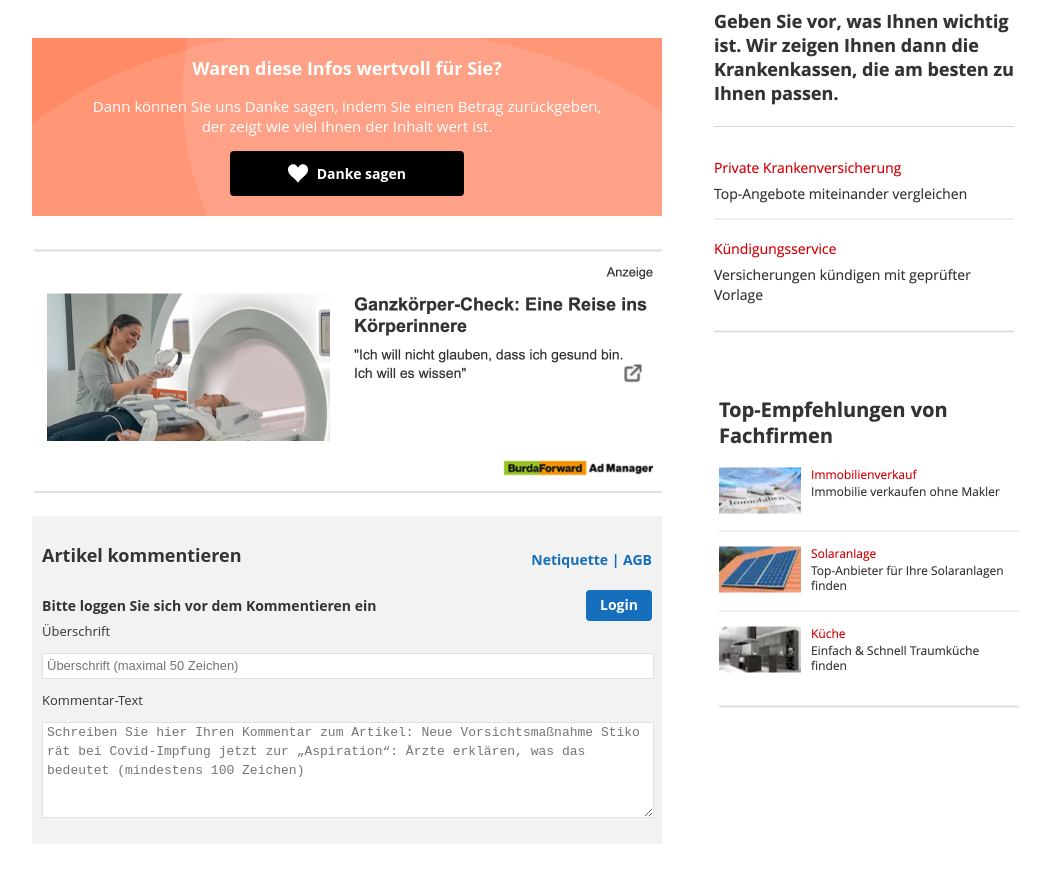
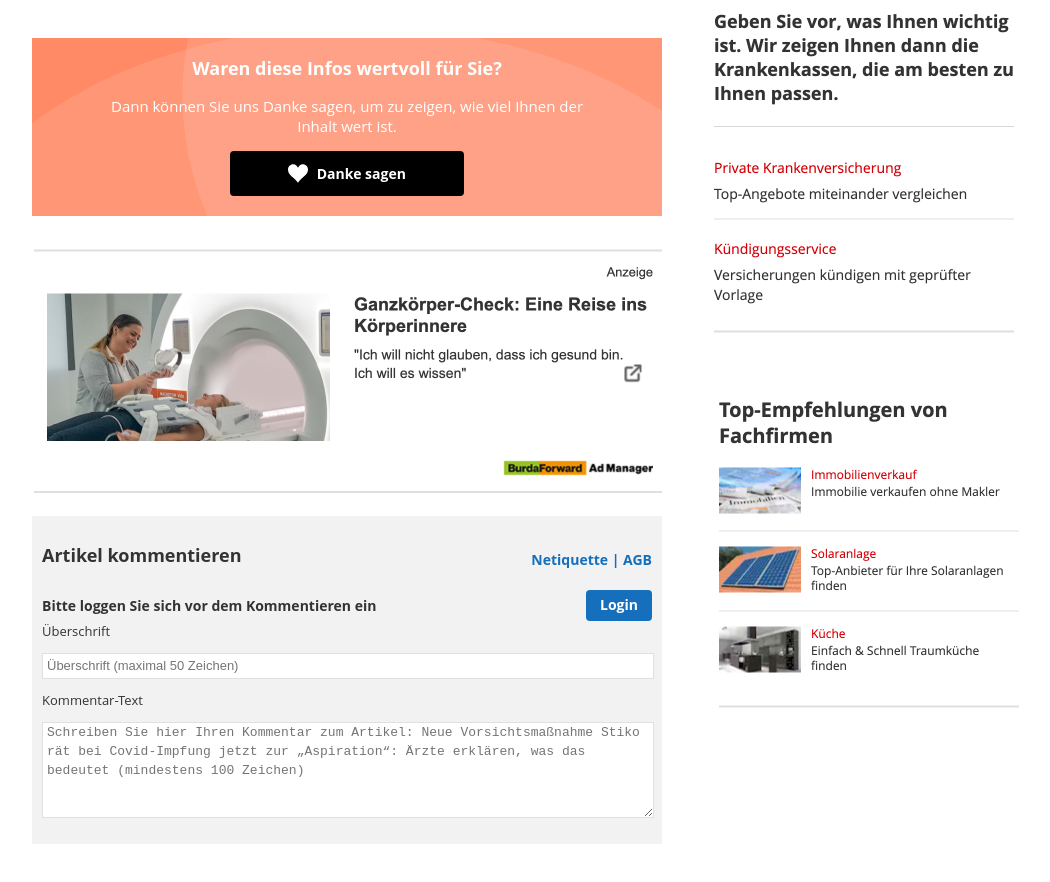
Before and after one commit to deep-news-smarties/initial-dankefix, a plain HTML site: page index.html in a window 1280 px wide. Shown: the part 4520-5402 px from the top of the page, without its empty margins (108-1158 px from the left). Drawn offline with Linux system fonts and the light colour scheme.

Commit message:
Change the wording on the first df-screen

```diff
--- a/index.html
+++ b/index.html
@@ -278,7 +278,7 @@
         <div class="invitation">
             <section id="/pp/invitation" class="--df-invitation-section --df-bg-image fe2h5v9">
                 <h3>Waren diese Infos wertvoll für Sie?</h3>
-                <p>Dann können Sie uns Danke sagen, indem Sie einen Betrag zurückgeben, der zeigt wie viel Ihnen der Inhalt wert ist.</p>
+                <p>Dann können Sie uns Danke sagen, um zu zeigen, wie viel Ihnen der Inhalt wert ist.</p>
                 <div class="--df-row">
                     <a id="danke-btn" class="--df-btn" target="_self" href="#/pp/payment">
                         <svg width="20" height="20" class="icon-heart"><use href="./images/sprite-2.svg#icon-heart"></use></svg>
```
